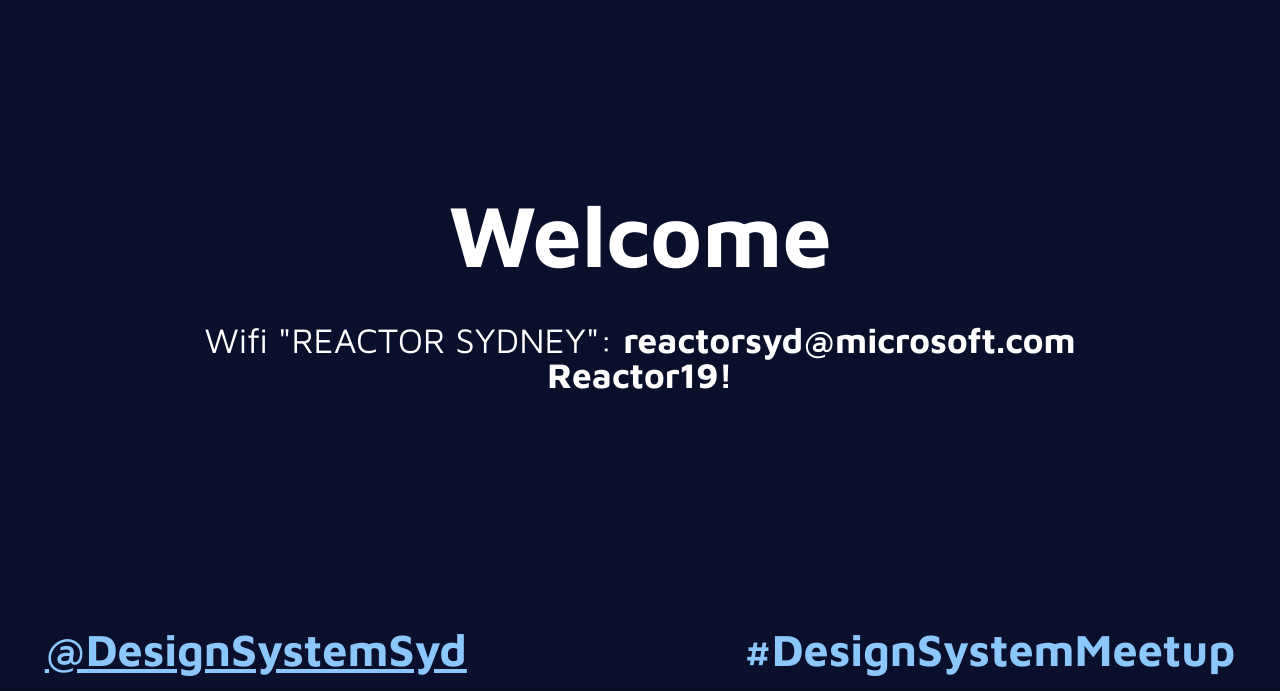
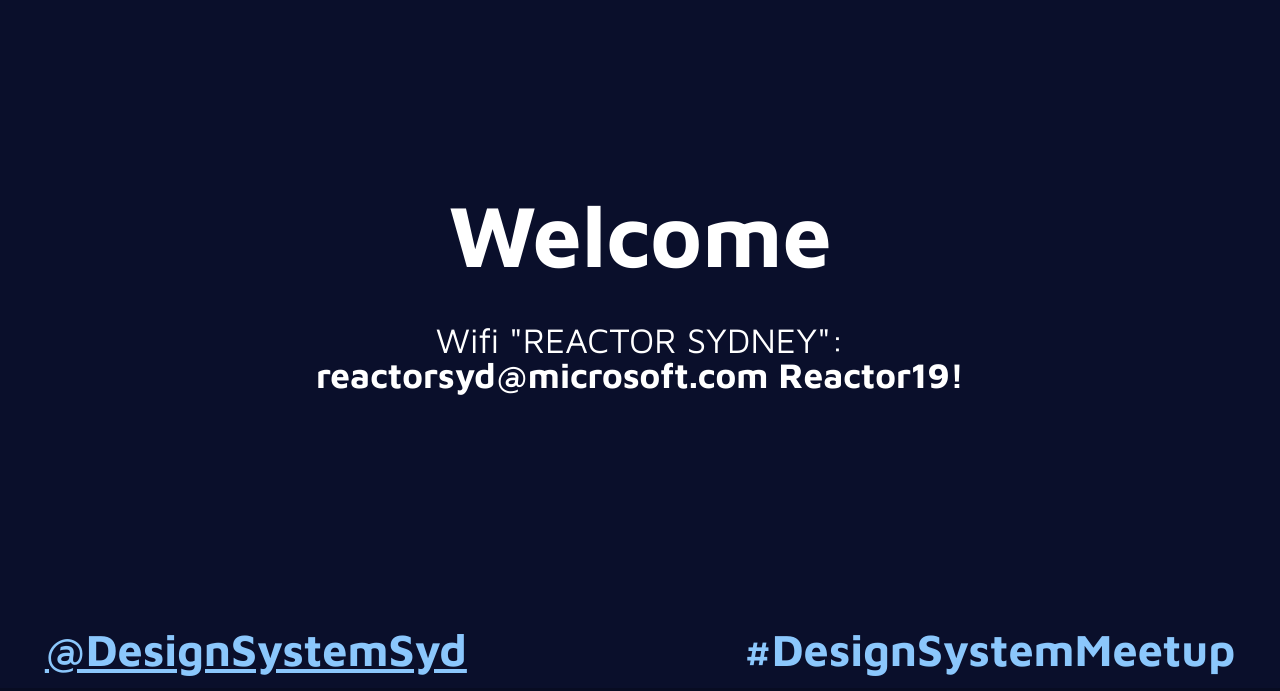
Before and after one commit to DesignSystemMeetup/intro-slides, a website: page index.html in a window 1280 px wide. Shown: the part 109-800 px from the top of the page. Drawn offline with Linux system fonts and the light colour scheme.

Commit message:
added break
Signed-off-by: Dominik Wilkowski <Hi@Dominik-Wilkowski.com>

```diff
--- a/index.html
+++ b/index.html
@@ -36,7 +36,7 @@
 				<h1 class="heading1">Welcome</h1>
 				<ul class="body">
 					<li>
-						Wifi "REACTOR SYDNEY":
+						Wifi "REACTOR SYDNEY":<br>
 						<strong>reactorsyd@microsoft.com</strong>
 						<strong>Reactor19!</strong>
 					</li>
```
